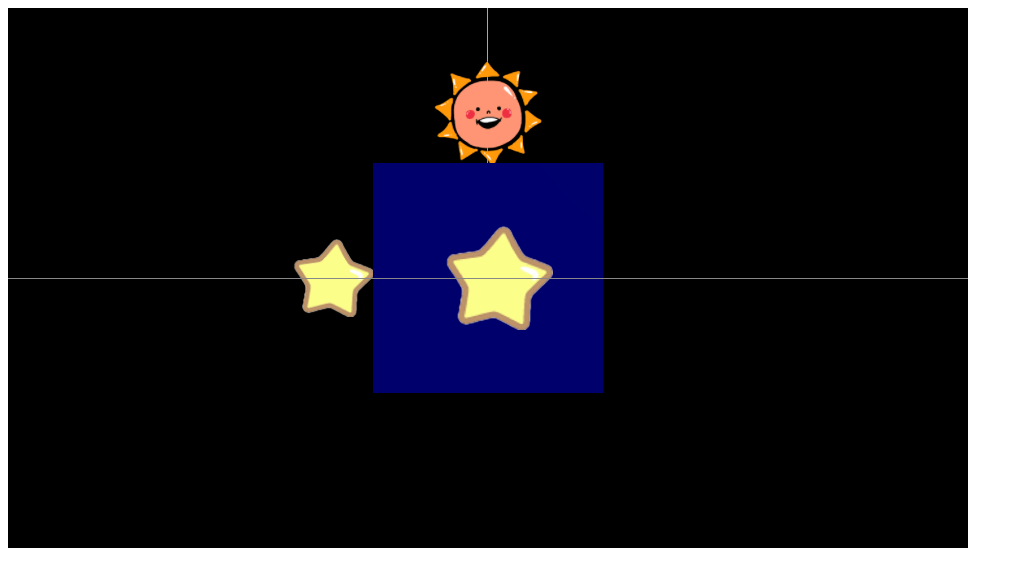
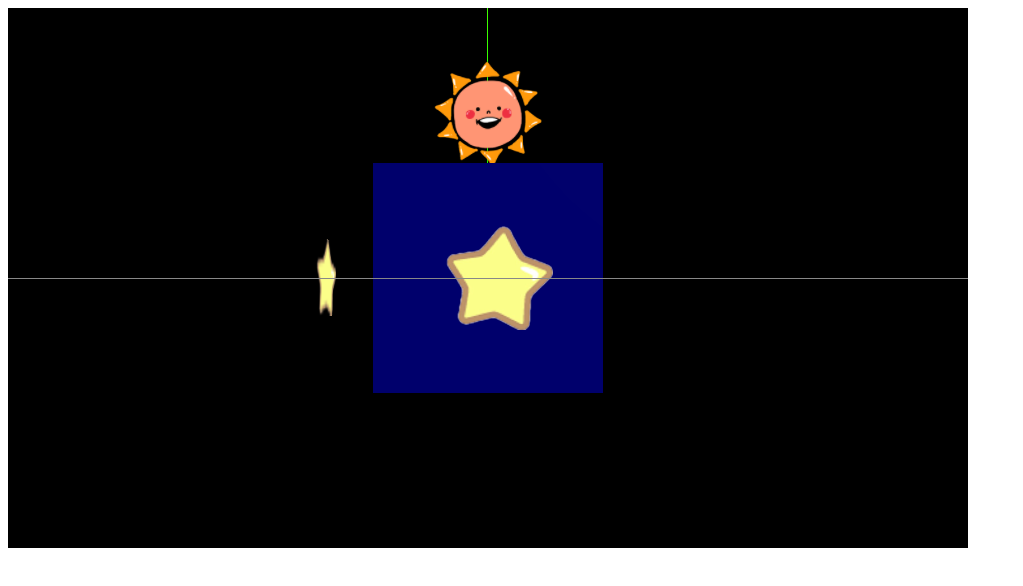
Before and after one commit to IgariR/CC_11.1, a plain HTML site: page sample1.html in a window 1280 px wide. Shown: the whole page, without its empty margins (0-1023 px from the left). Drawn offline with nearby package versions, Linux system fonts and the light colour scheme; files whose address does not match are found by name.

Commit message:
Update sample1.html

```diff
--- a/sample1.html
+++ b/sample1.html
@@ -65,7 +65,7 @@
 
         var star2plane = new THREE.Mesh( stargeometry, starmat );
         star2plane.position.set(-250, 0, 0);
-        //star2plane.rotation.y = 1.5708;
+        star2plane.rotation.y = 1.5708;
         scene.add( star2plane );
 
         var star3plane = new THREE.Mesh( stargeometry, starmat );
@@ -74,6 +74,7 @@
 
         var star4plane = new THREE.Mesh( stargeometry, starmat );
         star4plane.position.set(0, 0, -250);
+        star4plane.rotation.x = 3;
         scene.add( star4plane );
 
 
```
